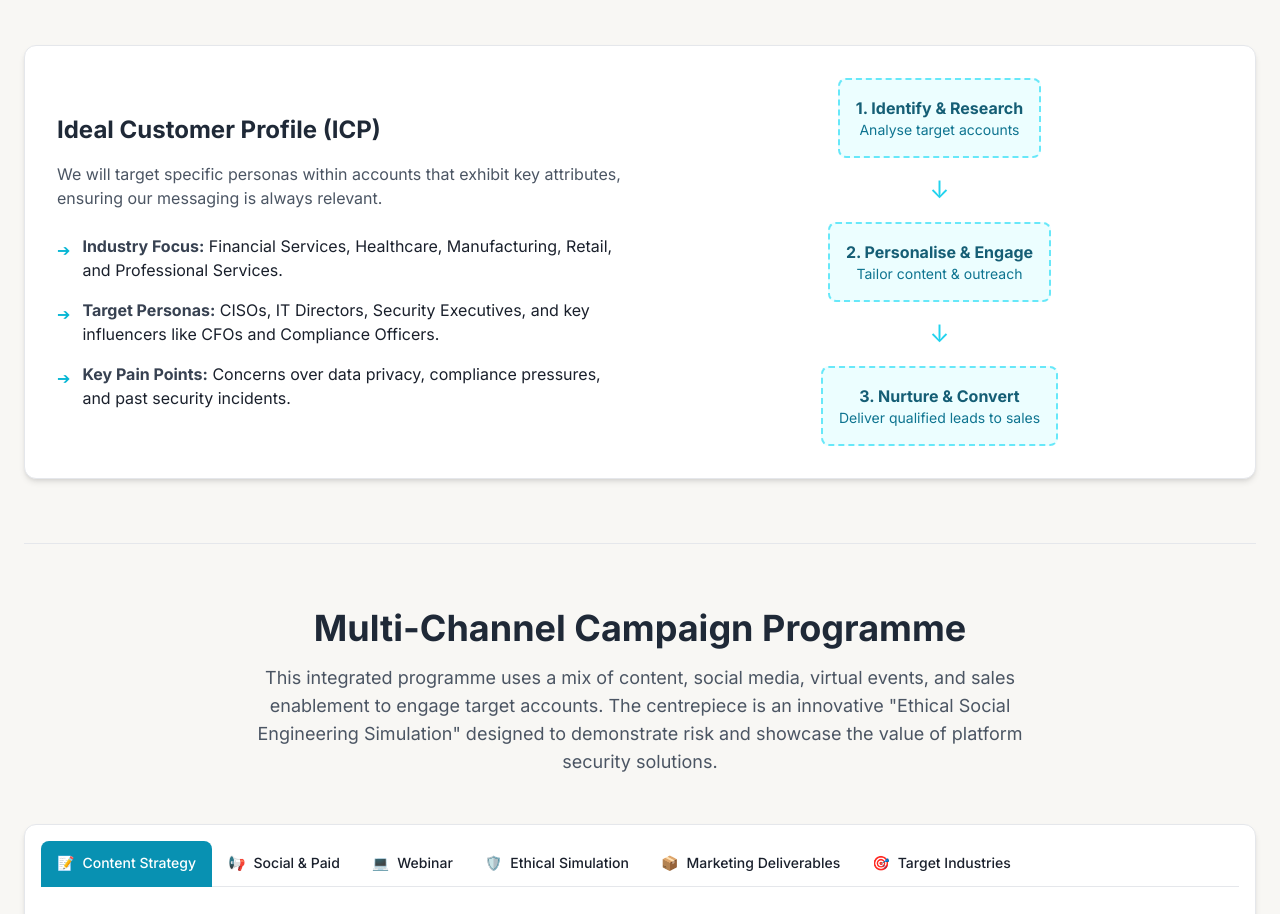
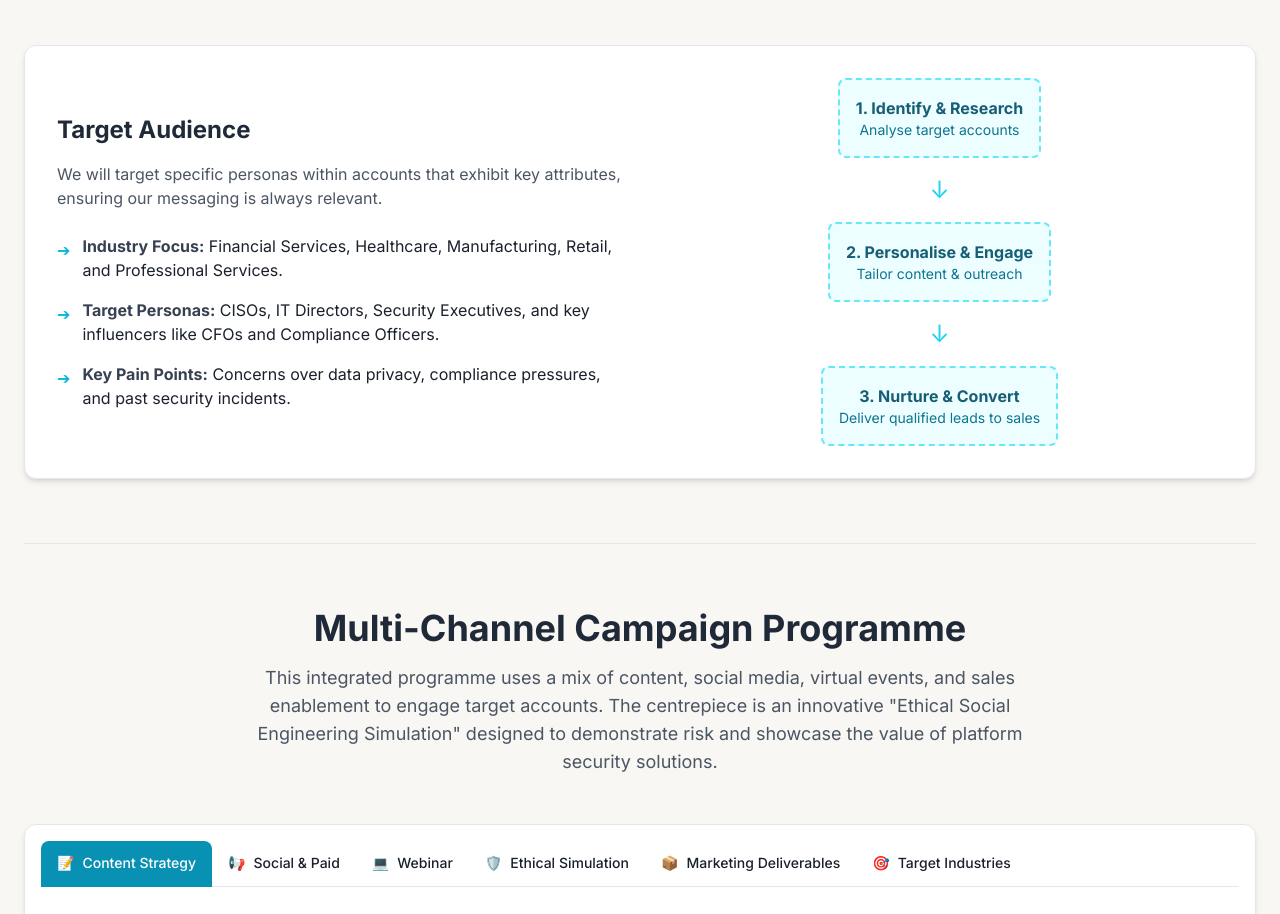
Before and after one commit to Andrewwards/security-risk-campaign, a plain HTML site: page index.html in a window 1280 px wide. Shown: the part 3199-4113 px from the top of the page. Drawn offline with nearby package versions, Linux system fonts and the light colour scheme.

Commit message:
Update index.html

```diff
--- a/index.html
+++ b/index.html
@@ -178,7 +178,7 @@
             </p>
             <div class="bg-white rounded-xl shadow-md border border-gray-200 p-8 grid grid-cols-1 md:grid-cols-2 gap-8 items-center">
                 <div>
-                    <h3 class="text-2xl font-bold text-gray-800 mb-4">Ideal Customer Profile (ICP)</h3>
+                    <h3 class="text-2xl font-bold text-gray-800 mb-4">Target Audience</h3>
                     <p class="text-gray-600 mb-6">We will target specific personas within accounts that exhibit key attributes, ensuring our messaging is always relevant.</p>
                     <div class="space-y-4">
                         <div class="flex items-start">
```
